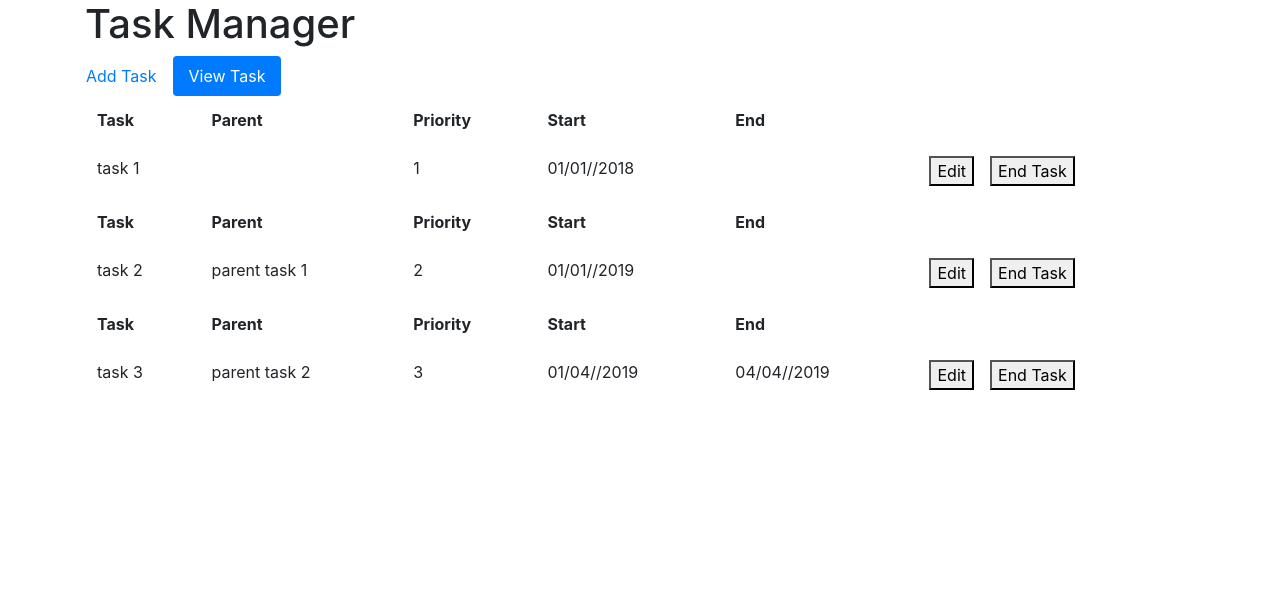
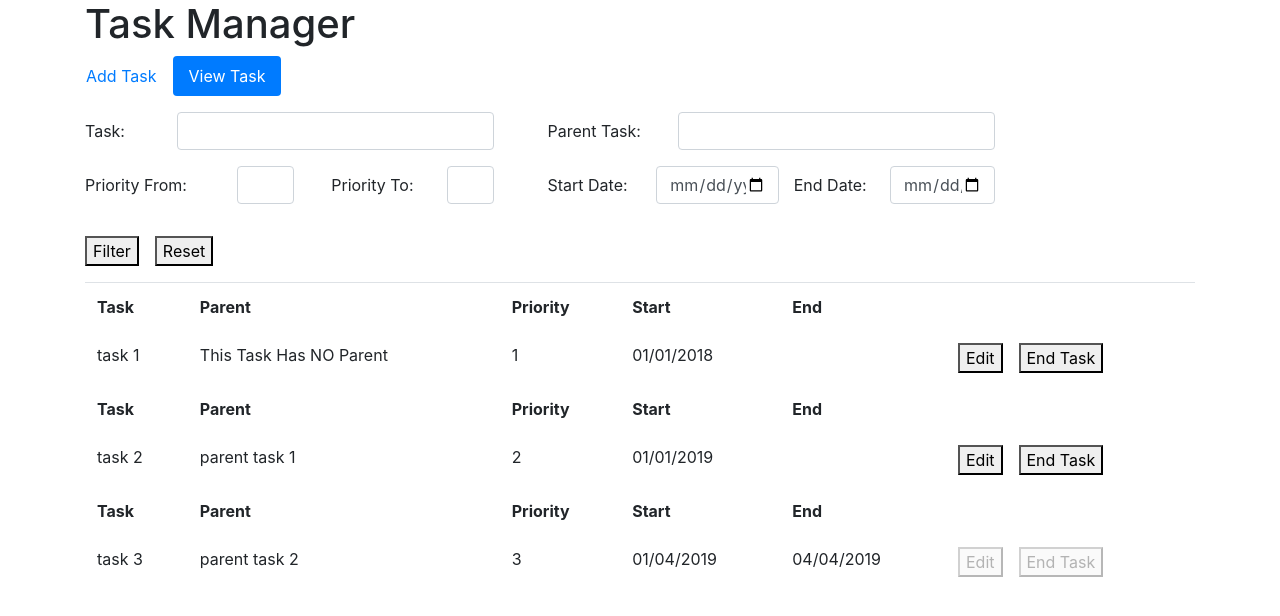
Before and after one commit to raseeth/FSE, an Angular app: page /task/view in a window 1280 px wide. Shown: the top 616 px of the page. Built offline with nearby package versions, Linux system fonts and the light colour scheme.

Commit message:
Created search component for view task

```diff
--- /dev/null
+++ b/src/app/task/models/form-models/search-criteria-form.model.ts
@@ -0,0 +1,32 @@
+import { FormControl } from "@angular/forms";
+
+import { SearchCriteria } from "../search-criteria.model";
+
+export class SearchCriteriaFormModel {
+  public taskName = new FormControl();
+  public parentTaskName = new FormControl();
+  public priorityFrom = new FormControl();
+  public priorityTo = new FormControl();
+  public startDate = new FormControl();
+  public endDate = new FormControl();
+
+  constructor(searchCriteria: SearchCriteria) {
+    this.taskName.setValue(searchCriteria.taskName);
+    this.taskName.valueChanges.subscribe(x => searchCriteria.taskName = x);
+
+    this.parentTaskName.setValue(searchCriteria.parentTaskName);
+    this.parentTaskName.valueChanges.subscribe(x => searchCriteria.parentTaskName = x);
+
+    this.priorityFrom.setValue(searchCriteria.priorityFrom);
+    this.priorityFrom.valueChanges.subscribe(x => searchCriteria.priorityFrom = x);
+
+    this.priorityTo.setValue(searchCriteria.priorityTo);
+    this.priorityTo.valueChanges.subscribe(x => searchCriteria.priorityTo = x);
+
+    this.startDate.setValue(searchCriteria.startDate);
+    this.startDate.valueChanges.subscribe(x => searchCriteria.startDate = x);
+
+    this.endDate.setValue(searchCriteria.endDate);
+    this.endDate.valueChanges.subscribe(x => searchCriteria.endDate = x);
+  }
+}
--- a/src/app/task/models/search-criteria.model.ts
+++ b/src/app/task/models/search-criteria.model.ts
@@ -1,7 +1,7 @@
 export class SearchCriteria {
     constructor (
-        public taskName?: string,
-        public parentTaskName?: string,
+        public taskName: string = "",
+        public parentTaskName: string = "",
         public priorityFrom?: number,
         public priorityTo?: number,
         public startDate?: Date,
--- a/src/app/task/task.module.ts
+++ b/src/app/task/task.module.ts
@@ -1,5 +1,6 @@
 import { CommonModule } from "@angular/common";
 import { NgModule } from "@angular/core";
+import { ReactiveFormsModule } from "@angular/forms";
 
 import { TaskComponent } from "./task.component";
 import { TaskService } from "./services/task.service";
@@ -7,17 +8,20 @@ import { TaskRouterModule } from "./task.-routing.module";
 import { ViewTaskComponent } from "./view-task/view-task.component";
 import { AddTaskComponent } from "./add-task/add-task.component";
 import { TaskDetailComponent } from "./view-task/task-detail/task-detail.component";
+import { SearchCriteriaComponent } from "./view-task/search-criteria/search-criteria.component";
 
 @NgModule({
     imports: [
         CommonModule,
+        ReactiveFormsModule,
         TaskRouterModule
     ],
     declarations: [
         TaskComponent,
         ViewTaskComponent,
         AddTaskComponent,
-        TaskDetailComponent
+        TaskDetailComponent,
+        SearchCriteriaComponent
     ],
     providers: [
         TaskService
--- /dev/null
+++ b/src/app/task/view-task/search-criteria/search-criteria.component.html
@@ -0,0 +1,78 @@
+<form [formGroup]="searchCriteriaForm" class="form-horizontal">
+  <div class="container">
+    <div class="row">
+      <div class="col-md-5">
+        <div class="form-group">
+          <div class="row">
+              <div class="col-md-2 p-0">
+                <label for="taskName" class="col-form-label">Task:</label>
+              </div>
+                <div class="col-md-9">
+                  <input type="text" class="form-control" formControlName="taskName" id="taskName">
+              </div>
+          </div>
+          <div class="row mt-3">
+            <div class="col-md-6 p-0">
+              <div class="row">
+                <div class="col-md-7 pr-0">
+                    <label for="priorityFrom" class="col-form-label">Priority From:</label>
+                </div>
+                <div class="col-md-4">
+                    <input type="text" class="form-control" formControlName="priorityFrom" id="priorityFrom">
+                </div>
+              </div>
+            </div>
+            <div class="col-md-6">
+              <div class="row">
+                <div class="col-md-6">
+                  <label for="priorityTo" class="col-form-label">Priority To:</label>
+                </div>
+                <div class="col-md-4">
+                    <input type="text" class="form-control" formControlName="priorityTo" id="priorityTo">
+                </div>
+              </div>
+            </div>
+          </div>
+        </div>
+      </div>
+      <div class="col-md-5">
+          <div class="form-group">
+            <div class="row">
+                <div class="col-md-3 p-0">
+                  <label for="parentTaskName" class="col-form-label">Parent Task:</label>
+                </div>
+                  <div class="col-md-9">
+                    <input type="text" class="form-control" formControlName="parentTaskName" id="parentTaskName">
+                </div>
+            </div>
+            <div class="row mt-3">
+              <div class="col-md-6 p-0">
+                <div class="row">
+                  <div class="col-md-5 pr-0">
+                      <label for="startDate" class="col-form-label">Start Date:</label>
+                  </div>
+                  <div class="col-md-7">
+                      <input type="date" class="form-control" formControlName="startDate" id="startDate">
+                  </div>
+                </div>
+              </div>
+              <div class="col-md-6">
+                <div class="row">
+                  <div class="col-md-5 pr-0">
+                    <label for="endDate" class="col-form-label">End Date:</label>
+                  </div>
+                  <div class="col-md-7">
+                      <input type="date" class="form-control" formControlName="endDate" id="endDate">
+                  </div>
+                </div>
+              </div>
+            </div>
+          </div>
+        </div>
+    </div>
+  </div>
+  <div class="mt-3">
+    <button type="button" (click)="search()" class="mr-3">Filter</button>
+    <button type="button" (click)="reset()">Reset</button>
+  </div>
+</form>
--- /dev/null
+++ b/src/app/task/view-task/search-criteria/search-criteria.component.ts
@@ -0,0 +1,33 @@
+import { Component, Output, EventEmitter } from "@angular/core";
+import { FormGroup, FormBuilder, Validators } from "@angular/forms";
+
+import { SearchCriteria } from "../../models/search-criteria.model";
+import { SearchCriteriaFormModel } from "../../models/form-models/search-criteria-form.model";
+
+@Component({
+  selector: "search-criteria",
+  templateUrl: "./search-criteria.component.html"
+})
+
+export class SearchCriteriaComponent {
+
+  @Output() searchTask = new EventEmitter<SearchCriteria>();
+
+  searchCriteriaForm: FormGroup;
+  searchCriteria = new SearchCriteria();
+
+  constructor(private fb: FormBuilder) {
+    this.searchCriteriaForm = this.fb.group(new SearchCriteriaFormModel(this.searchCriteria));
+  }
+
+  search(): void {
+    if (this.searchCriteriaForm.valid) {
+      this.searchTask.emit(this.searchCriteria);
+    }
+  }
+
+  reset(): void {
+    this.searchCriteriaForm.reset();
+    this.searchTask.emit(new SearchCriteria());
+  }
+}
--- a/src/app/task/view-task/task-detail/task-detail.component.html
+++ b/src/app/task/view-task/task-detail/task-detail.component.html
@@ -11,13 +11,16 @@
         </tr>
         <tr>
             <td>{{task.name}}</td>
-            <td>{{task.parentTaskName}}</td>
+            <td>
+              <ng-container *ngIf="hasParent(task); else noParent">{{task.parentTaskName}}</ng-container>
+              <ng-template #noParent>This Task Has NO Parent</ng-template>
+            </td>
             <td>{{task.priority}}</td>
-            <td>{{task.startDate | date: "dd/MM//yyyy"}}</td>
-            <td>{{task.endDate === null ? "" : task.endDate  | date: "dd/MM//yyyy"}}</td>
+            <td>{{task.startDate | date: "dd/MM/yyyy"}}</td>
+            <td>{{task.endDate === null ? "" : task.endDate  | date: "dd/MM/yyyy"}}</td>
             <td>
-              <button class="button mr-md-3" (click)="edit(task.id)">Edit</button>
-              <button class="button" (click)="endTask()">End Task</button>
+              <button class="button mr-md-3" [disabled]="task.isComplete" (click)="edit(task.id)">Edit</button>
+              <button class="button" [disabled]="task.isComplete" (click)="endTask()">End Task</button>
             </td>
         </tr>
     </tbody>
--- a/src/app/task/view-task/task-detail/task-detail.component.ts
+++ b/src/app/task/view-task/task-detail/task-detail.component.ts
@@ -11,6 +11,10 @@ import { Task } from "../../models/task.model";
 export class TaskDetailComponent {
     @Input() tasks$: Observable<Task[]>;
 
+    hasParent(task: Task): boolean {
+      return task.parentTaskName && task.parentTaskName !== "";
+    }
+
     edit(id: string): void {
 
     }
--- a/src/app/task/view-task/view-task.component.html
+++ b/src/app/task/view-task/view-task.component.html
@@ -1 +1,6 @@
-<task-detail [tasks$]="tasks$" ></task-detail>
+<div class="my-3">
+    <search-criteria></search-criteria>
+</div>
+<div class="border-top">
+  <task-detail [tasks$]="tasks$" ></task-detail>
+</div>
```
